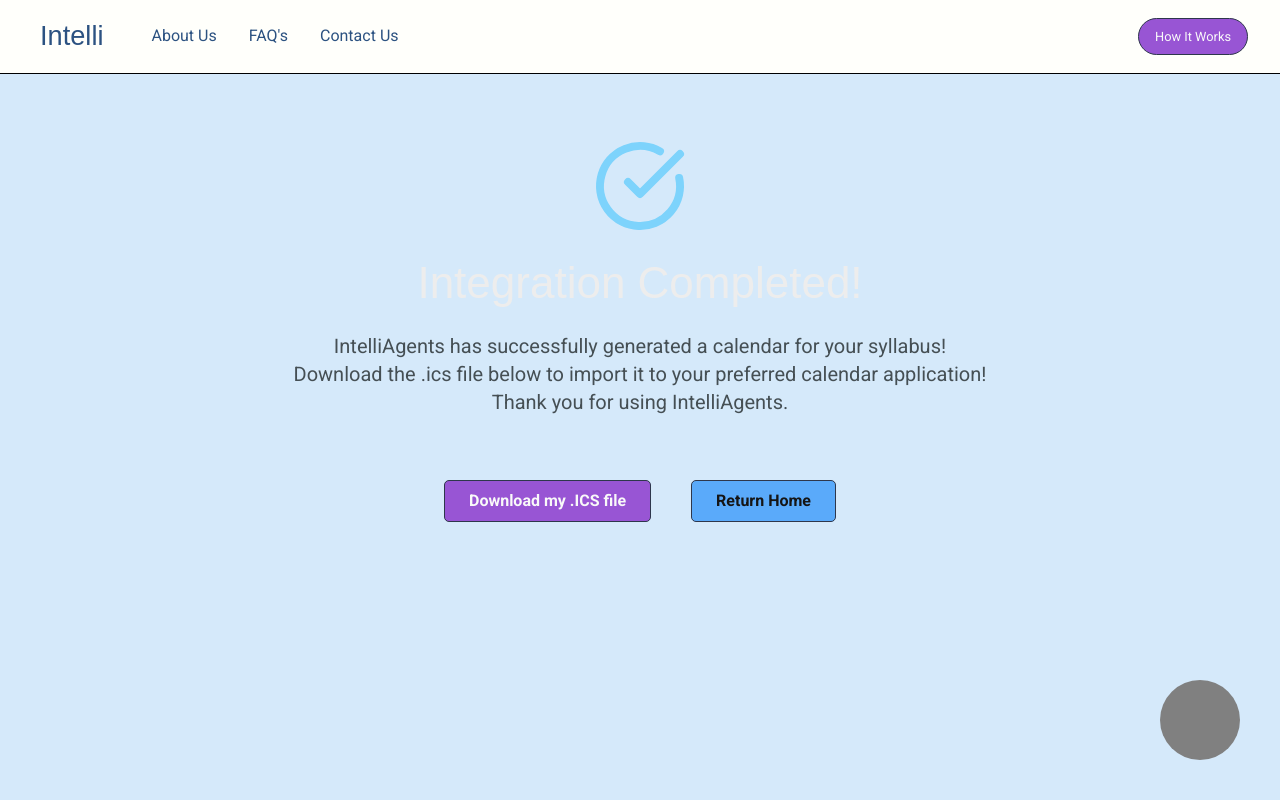
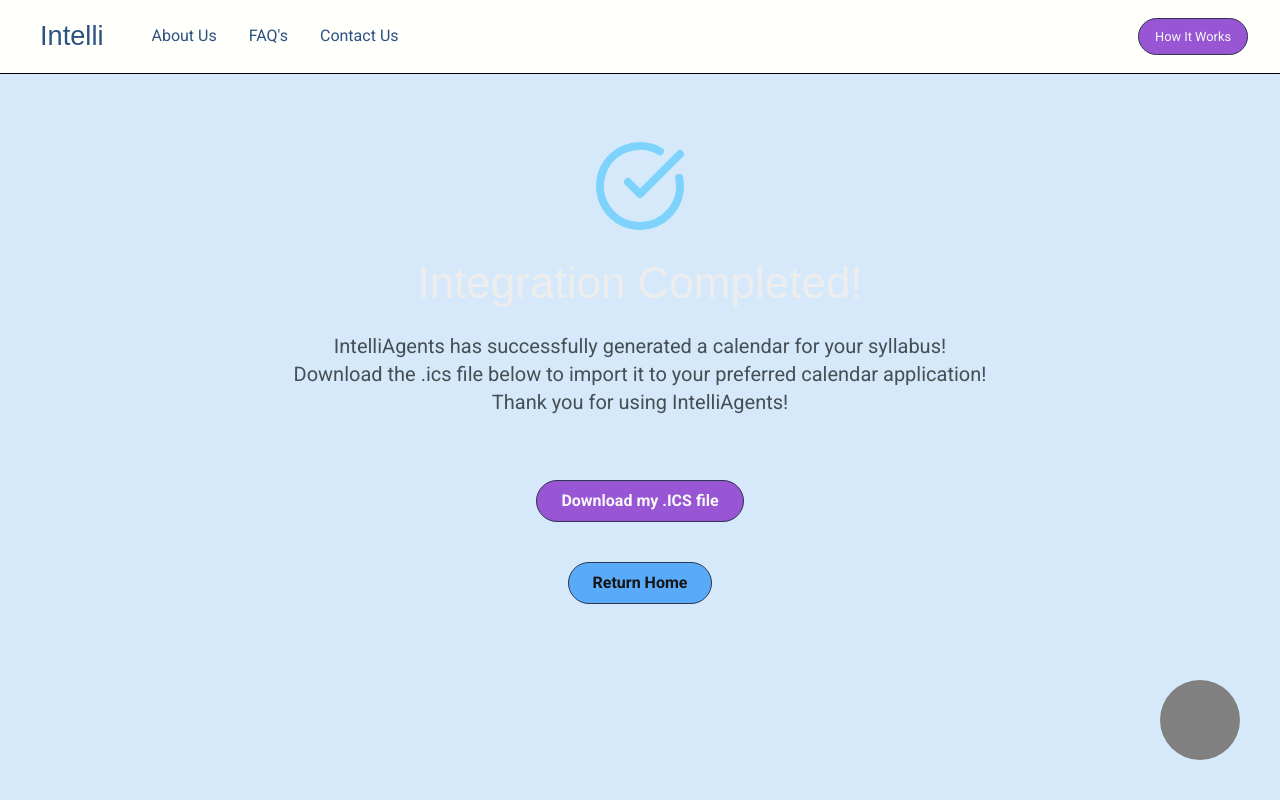
Before and after one commit to intelliagents25/intelliAgents, a Next.js app in the folder frontend/: page /complete-ics in a window 1280 px wide. Shown: the top 800 px of the page. Built offline with nearby package versions, Linux system fonts and the light colour scheme; a web font is replaced by a local one.

Commit message:
Add UI changes to complete-ics file

```diff
--- a/frontend/src/app/complete-ics/page.js
+++ b/frontend/src/app/complete-ics/page.js
@@ -2,7 +2,8 @@
 import React, { useState } from 'react';
 import "../globals.css";
 import { CheckCircle } from 'lucide-react';
-import LoadingAnimation from './LoadingAnimation';
+import LoadingAnimation from '../components/LoadingAnimation';
+import Link from 'next/link';
 
 
 const mainContent = (
@@ -16,18 +17,20 @@ const mainContent = (
           <br />
           Download the .ics file below to import it to your preferred calendar application!
           <br />
-          Thank you for using IntelliAgents.
+          Thank you for using IntelliAgents!
         </p>
       </div>
 
-      <div className="flex flex-row justify-center space-x-10 mt-8">
+      <div className="flex flex-col items-center justify-center space-y-10 mt-8">
         {/* Buttons for actions */}
-        <button className="px-6 py-2 font-bold">
+        <button className="px-6 py-2 font-bold button button-rounded flex-1">
           Download my .ICS file
         </button>
-        <button className="px-6 py-2 button button-blue font-bold">
-          Return Home
-        </button>
+        <Link href={{ pathname: '/' }}>
+          <button className="px-6 py-2 button button-blue button-rounded font-bold flex-1">
+            Return Home
+          </button>
+        </Link>
       </div>
     </div>
   </main>)
```
